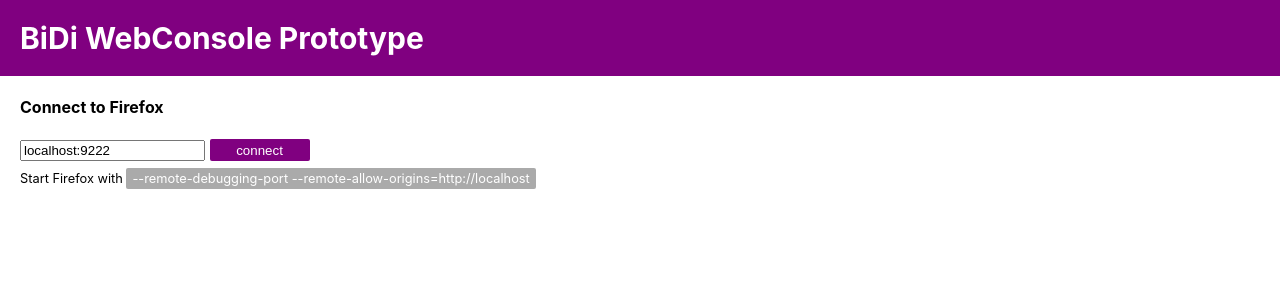
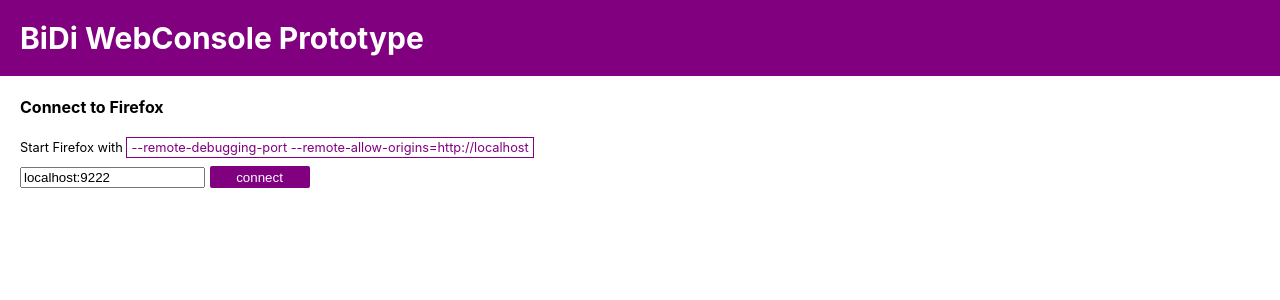
Before and after one commit to firefox-devtools/bidi-webconsole-prototype, a React (Create React App) app: page / in a window 1280 px wide. Shown: the top 300 px of the page. Built offline with nearby package versions, Linux system fonts and the light colour scheme.

Commit message:
Add a copy to clipboard link next to firefox arguments

```diff
--- a/src/components/ConnectionContainer.css
+++ b/src/components/ConnectionContainer.css
@@ -21,13 +21,26 @@
 }
 
 #connection-help {
-  margin-top: 10px;
+  margin-bottom: 10px;
   font-size: 0.8em;
 }
 
 #connection-help span {
-  background-color: #aaa;
-  color: white;
-  padding: 3px 6px;
-  border-radius: 2px;
+  border: 1px solid var(--highlight);
+  color: var(--highlight);
+  padding: 2px 4px;
+  border-radius: 0px;
 }
+
+#copy-to-clipboard {
+  border: none;
+  background: transparent;
+  color: var(--highlight);
+  cursor: pointer;
+  text-decoration: underline;
+  visibility: hidden;
+}
+
+#connection-help:hover #copy-to-clipboard {
+  visibility: visible;
+}
--- a/src/components/ConnectionContainer.js
+++ b/src/components/ConnectionContainer.js
@@ -11,9 +11,31 @@
     return null;
   }
 
+  const connectionArguments = `--remote-debugging-port --remote-allow-origins=${window.location.origin}`;
+
   return (
     <div id="connection-container">
       <h4>Connect to Firefox</h4>
+      <div id="connection-help">
+        Start Firefox with{" "}
+        <span id="connection-help-arguments">
+          {connectionArguments}
+        </span>
+        <button
+          id="copy-to-clipboard"
+          onClick={(event) => {
+            event.stopPropagation();
+            navigator.clipboard.writeText(connectionArguments);
+
+            event.target.textContent = "copied!";
+            window.setTimeout(
+              () => (event.target.textContent = "copy to clipboard"),
+              1000
+            );
+          }}>
+          copy to clipboard
+        </button>
+      </div>
       <div>
         <input
           type="text"
@@ -31,13 +53,6 @@
           connect
         </button>
       </div>
-      <div id="connection-help">
-        Start Firefox with{" "}
-        <span id="connection-help-arguments">
-          --remote-debugging-port --remote-allow-origins=
-          {window.location.origin}
-        </span>
-      </div>
     </div>
   );
 };
```
